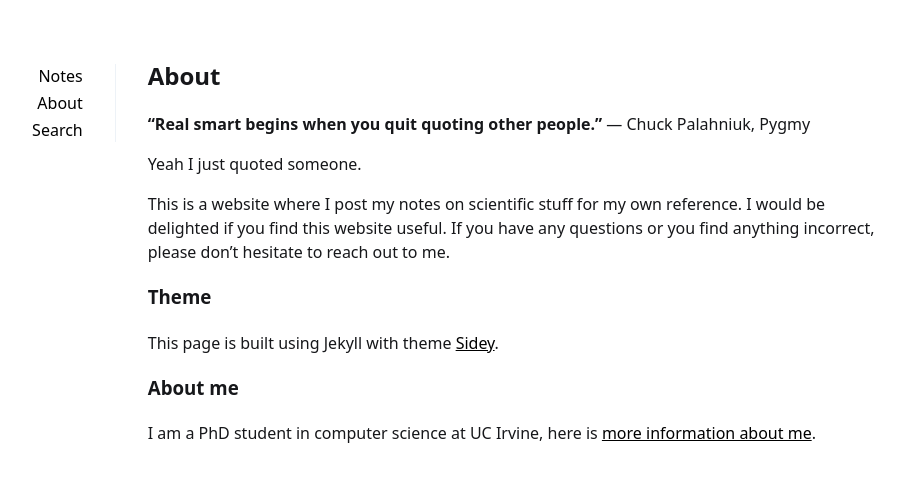
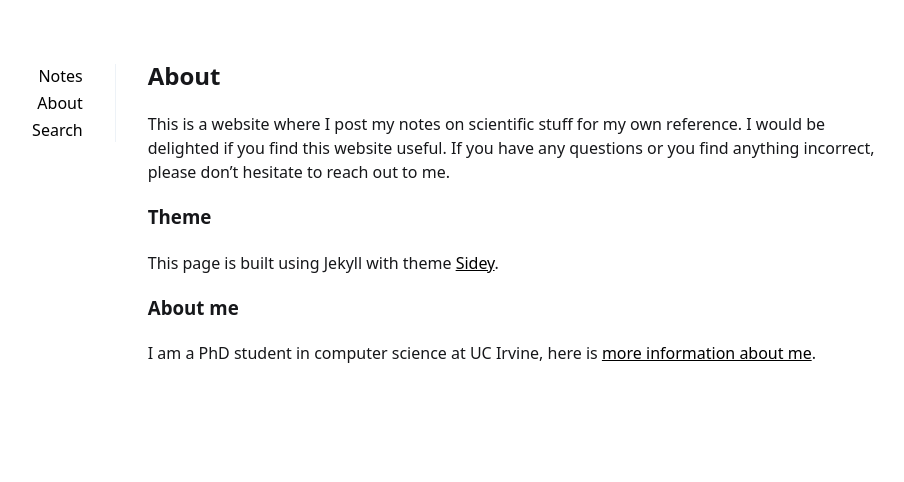
Before and after one commit to acneyouth1996/notes, a Jekyll site: the page built from _pages/about.md, in a window 1280 px wide. Shown: the top 482 px of the page, without its empty margins (205-1109 px from the left). Built offline with Jekyll 4.4.1, drawn with Linux system fonts in a browser that asks for light colours.

Commit message:
update aboout

```diff
--- a/_pages/about.md
+++ b/_pages/about.md
@@ -2,11 +2,6 @@
 layout: page
 title: About
 ---
-
-**“Real smart begins when you quit quoting other people.”**
-― Chuck Palahniuk, Pygmy
-
-Yeah I just quoted someone.
 
 This is a website where I post my notes on scientific stuff for my own reference. I would be delighted if you find this website useful.
 If you have any questions or you find anything incorrect, please don't hesitate to reach out to me.
```
